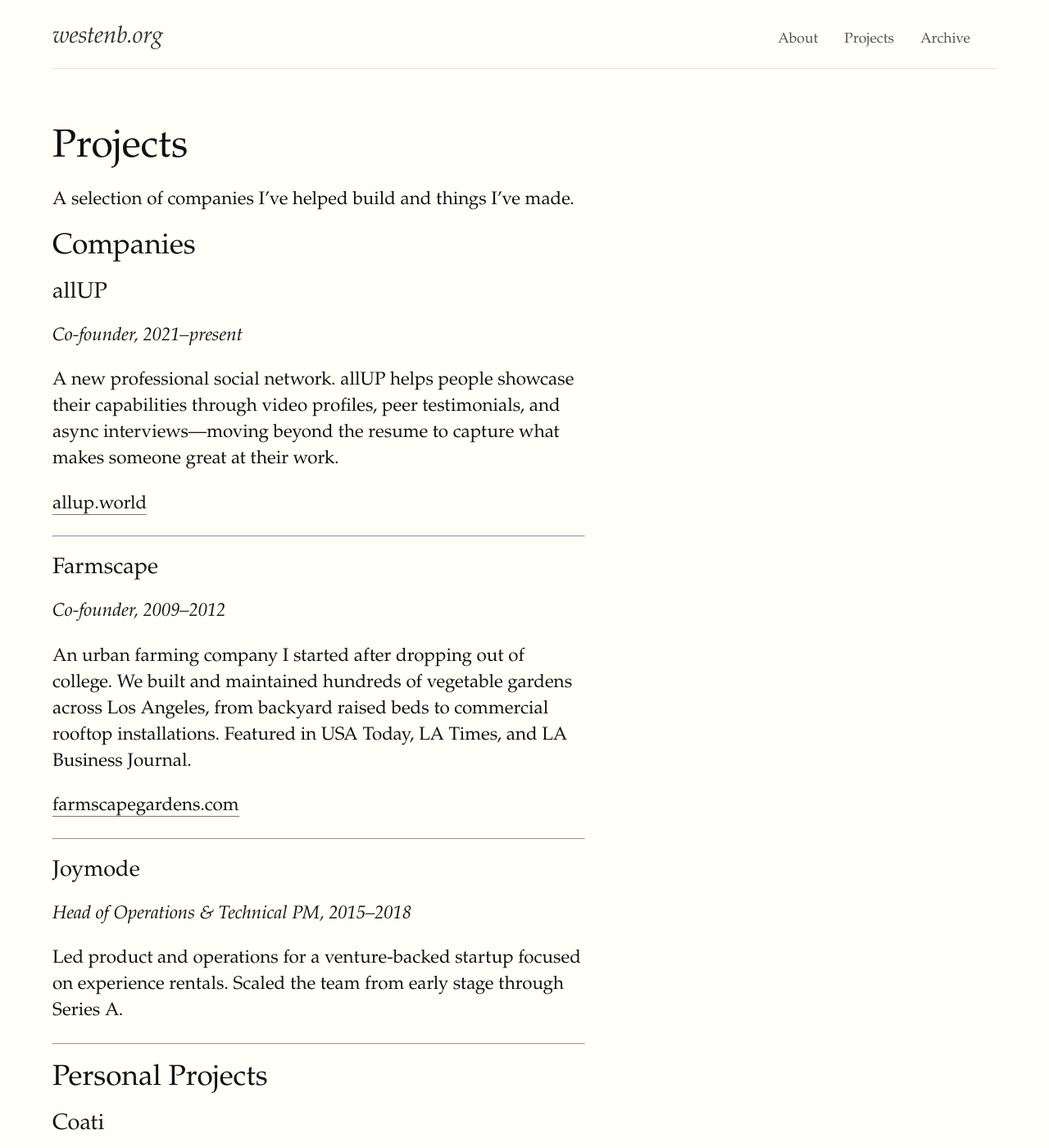
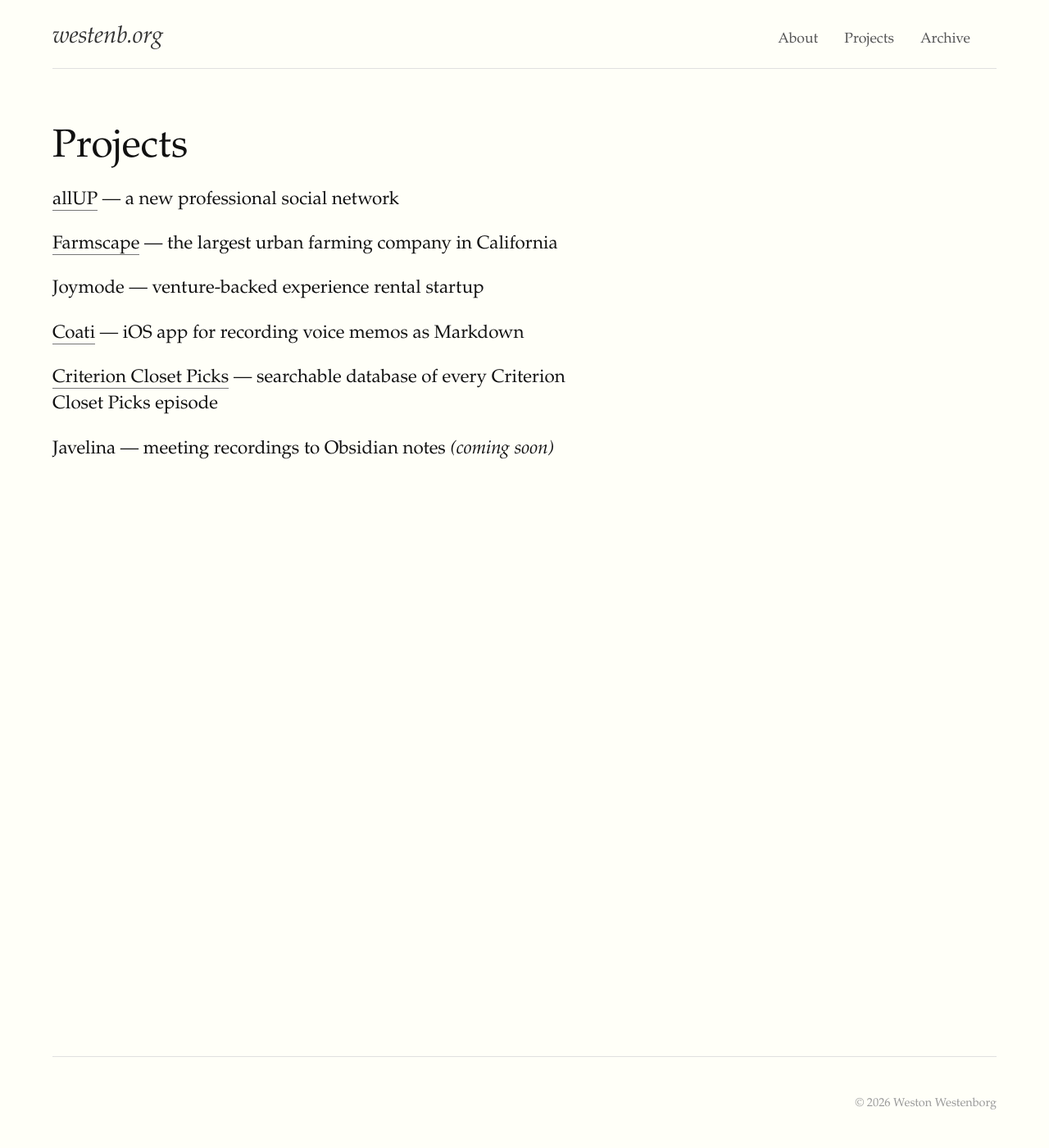
Before and after one commit to westonwestenborg/westenb.org, a Jekyll site: the page built from projects.md, in a window 1280 px wide and 1400 px high. Shown: the whole window at 82% size. Built offline with Jekyll 4.4.1, drawn with Linux system fonts in a browser that asks for light colours; some of the changed text lies outside the part shown.

Commit message:
Simplify projects page, minor Coati post edits

```diff
--- a/projects.md
+++ b/projects.md
@@ -4,56 +4,14 @@
 permalink: /projects/
 ---
 
-A selection of companies I've helped build and things I've made.
+[allUP](https://www.allup.world) --- a new professional social network
 
-## Companies
+[Farmscape](https://farmscapegardens.com) --- the largest urban farming company in California
 
-### allUP
-*Co-founder, 2021--present*
+Joymode --- venture-backed experience rental startup
 
-A new professional social network. allUP helps people showcase their capabilities through video profiles, peer testimonials, and async interviews---moving beyond the resume to capture what makes someone great at their work.
+[Coati](/2026/01/22/coati/) --- iOS app for recording voice memos as Markdown
 
-[allup.world](https://www.allup.world)
+[Criterion Closet Picks](https://closetpicks.westenb.org) --- searchable database of every Criterion Closet Picks episode
 
----
-
-### Farmscape
-*Co-founder, 2009--2012*
-
-An urban farming company I started after dropping out of college. We built and maintained hundreds of vegetable gardens across Los Angeles, from backyard raised beds to commercial rooftop installations. Featured in USA Today, LA Times, and LA Business Journal.
-
-[farmscapegardens.com](https://farmscapegardens.com)
-
----
-
-### Joymode
-*Head of Operations & Technical PM, 2015--2018*
-
-Led product and operations for a venture-backed startup focused on experience rentals. Scaled the team from early stage through Series A.
-
----
-
-## Personal Projects
-
-### Coati
-*2025--present*
-
-An iOS app that records voice memos, transcribes them, cleans up the transcript with Claude, and saves a Markdown file directly into your Obsidian vault. Built because I wanted to capture thoughts by voice without losing them to a proprietary app.
-
-[GitHub](https://github.com/westonwestenborg/coati) · [About Coati](/2026/01/22/coati/)
-
----
-
-### Criterion Closet Picks
-*2026*
-
-A searchable database of every film picked in the Criterion Collection's "Closet Picks" YouTube series---400+ episodes of directors, actors, and filmmakers choosing their favorites. Search by film, guest, director, or genre, with verbatim quotes and timestamped video links.
-
-[closetpicks.westenb.org](https://closetpicks.westenb.org)
-
----
-
-### Javelina
-*Coming soon*
-
-A tool for turning meeting recordings into structured Obsidian notes---transcription, summary, and action items, all saved locally as Markdown.
+Javelina --- meeting recordings to Obsidian notes *(coming soon)*
```
Also changed, not shown: _posts/2026-01-22-coati.md (+3 -5 lines).
